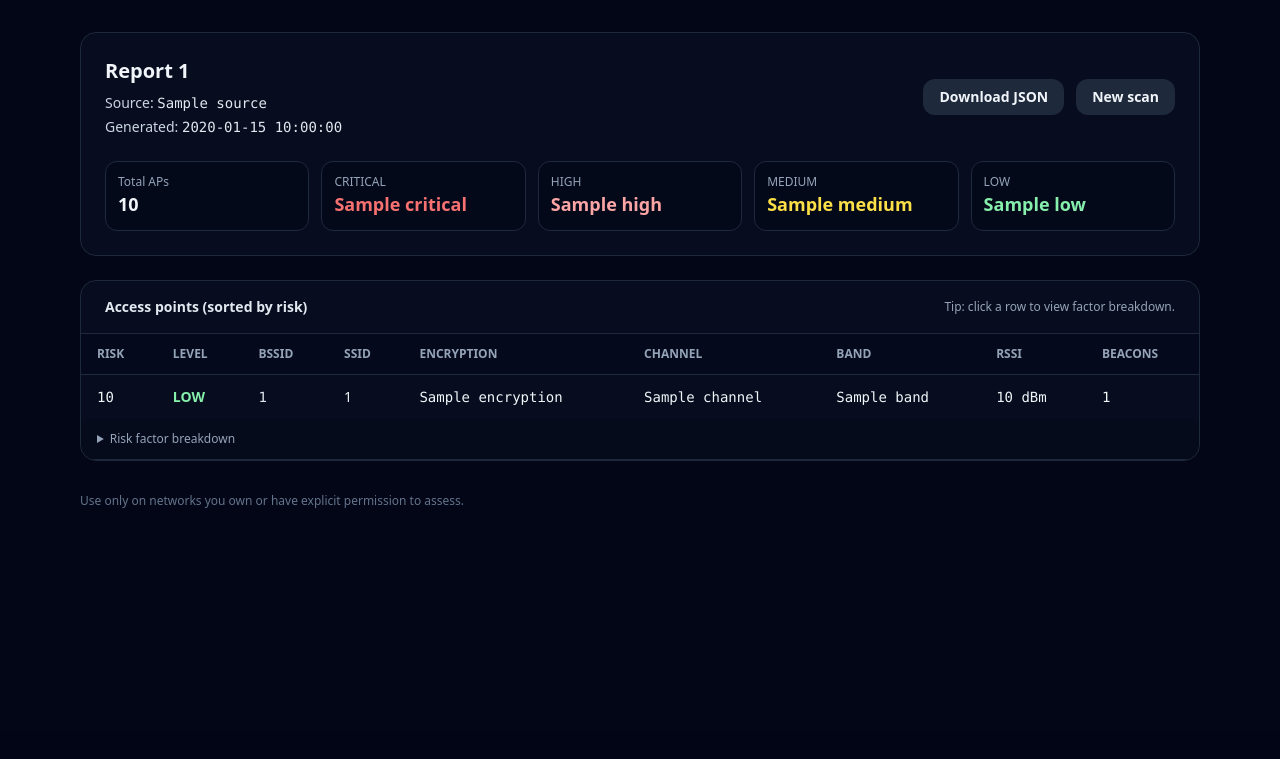
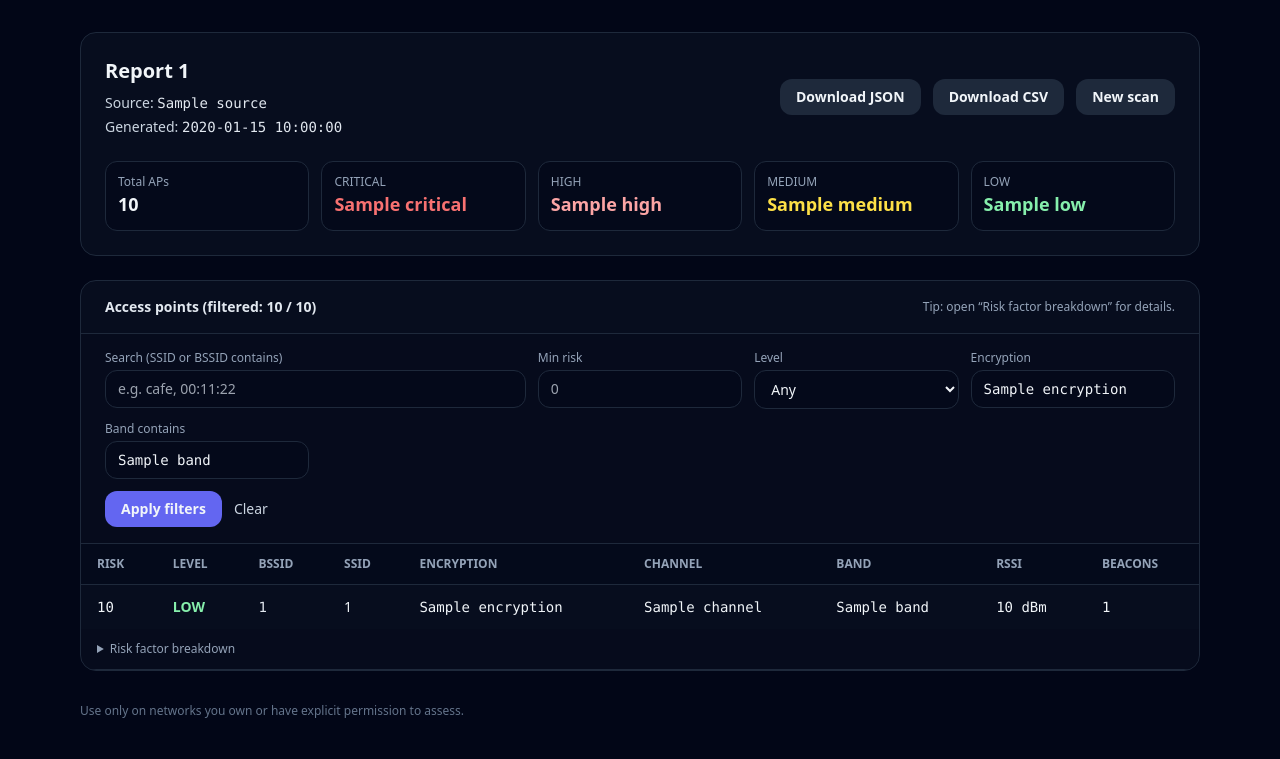
Before and after one commit to Adnan-Kakkattil/WifiSurfaceAnalyzer, a FastAPI app: template src/wifi_surface_analyzer/web/templates/report.html in a window 1280 px wide. Shown: the part 69-828 px from the top of the page. Before the commit the page ends 577 px from the top, so only its background shows below. Run offline with FastAPI, Linux system fonts and the light colour scheme; the template is opened without the code that fills it: most values are stand-ins (such as "Sample title", 1, 10 or a date in 2020); some libraries are stand-ins or nearby versions.

Commit message:
Web UI upgraded ✅ (filters + CSV + live capture)

```diff
--- a/src/wifi_surface_analyzer/web/app.py
+++ b/src/wifi_surface_analyzer/web/app.py
@@ -1,19 +1,22 @@
 from __future__ import annotations
 
+import csv
+import io
 import os
+import platform
 import uuid
 from datetime import datetime, timezone
 from pathlib import Path
 from typing import Any, Dict, List, Tuple
 
 from fastapi import FastAPI, File, Form, HTTPException, Request, UploadFile
-from fastapi.responses import FileResponse, HTMLResponse, RedirectResponse
+from fastapi.responses import FileResponse, HTMLResponse, RedirectResponse, StreamingResponse
 from fastapi.staticfiles import StaticFiles
 from fastapi.templating import Jinja2Templates
 
 from .. import __version__
 from ..analyze import analyze_packets
-from ..capture import read_pcap
+from ..capture import read_pcap, sniff_live
 from ..io import load_report, save_report
 from ..risk import score_access_point, summarize_risk
 
@@ -43,6 +46,9 @@ def _templates_dir() -> Path:
 def _static_dir() -> Path:
     return (Path(__file__).resolve().parent / "static").resolve()
 
+def _is_live_supported() -> bool:
+    return platform.system().lower() != "windows"
+
 
 app = FastAPI(title="Wi-Fi Attack Surface Analyzer", version=__version__)
 templates = Jinja2Templates(directory=str(_templates_dir()))
@@ -70,6 +76,7 @@ def index(request: Request):
         {
             "request": request,
             "tool_version": __version__,
+            "live_supported": _is_live_supported(),
             "reports": [{"id": rid, "path": str(p)} for rid, p in reports],
         },
     )
@@ -119,6 +126,84 @@ async def scan_pcap(request: Request, capture: UploadFile = File(...), format: s
 
     return RedirectResponse(url=f"/reports/{report_id}", status_code=303)
 
+@app.post("/scan/live")
+def scan_live(iface: str = Form(...), seconds: int = Form(30), format: str = Form("both")):
+    report_id = uuid.uuid4().hex[:12]
+    base = _reports_dir()
+    reports = base / "reports"
+    reports.mkdir(parents=True, exist_ok=True)
+
+    try:
+        packets = sniff_live(iface=iface, seconds=int(seconds))
+        aps_map = analyze_packets(packets)
+    except Exception as e:
+        raise HTTPException(status_code=400, detail=str(e)) from e
+
+    aps = list(aps_map.values())
+    for ap in aps:
+        score_access_point(ap)
+
+    summary = summarize_risk(aps)
+    meta: Dict[str, Any] = {
+        "tool": "wifi-surface-analyzer",
+        "version": __version__,
+        "generated_at": _utc_now_iso(),
+        "source": f"webui:live:{iface}:{seconds}s",
+        "report_id": report_id,
+        "note": "Live capture requires Linux monitor mode + privileges.",
+    }
+
+    report_path = reports / f"{report_id}.json"
+    save_report(path=report_path, meta=meta, aps=aps, summary=summary)
+
+    if format == "json":
+        return FileResponse(path=str(report_path), media_type="application/json", filename=f"{report_id}.json")
+
+    return RedirectResponse(url=f"/reports/{report_id}", status_code=303)
+
+
+def _get_query_str(request: Request, key: str, default: str = "") -> str:
+    v = request.query_params.get(key, default)
+    return str(v) if v is not None else default
+
+
+def _get_query_int(request: Request, key: str, default: int | None = None) -> int | None:
+    raw = request.query_params.get(key, None)
+    if raw is None or raw == "":
+        return default
+    try:
+        return int(raw)
+    except Exception:
+        return default
+
+
+def _apply_filters(*, aps, q: str, min_risk: int | None, level: str, encryption: str, band: str):
+    qn = (q or "").strip().lower()
+    lvl = (level or "").strip().upper()
+    enc = (encryption or "").strip().upper()
+    bd = (band or "").strip().lower()
+
+    out = []
+    for ap in aps:
+        if qn:
+            hay = f"{ap.ssid or ''} {ap.bssid or ''}".lower()
+            if qn not in hay:
+                continue
+        if min_risk is not None:
+            if (ap.risk_score or 0) < min_risk:
+                continue
+        if lvl:
+            if (ap.risk_level or "").upper() != lvl:
+                continue
+        if enc:
+            if (ap.encryption or "").upper() != enc:
+                continue
+        if bd:
+            if bd not in (ap.band or "").lower():
+                continue
+        out.append(ap)
+    return out
+
 
 @app.get("/reports/{report_id}", response_class=HTMLResponse)
 def view_report(request: Request, report_id: str):
@@ -132,8 +217,16 @@ def view_report(request: Request, report_id: str):
         if ap.risk_score is None:
             score_access_point(ap)
 
-    summary = data.get("summary") or summarize_risk(aps)
-    aps_sorted = sorted(aps, key=lambda a: (a.risk_score or -1, a.beacon_count), reverse=True)
+    summary_all = data.get("summary") or summarize_risk(aps)
+    q = _get_query_str(request, "q", "")
+    min_risk = _get_query_int(request, "min_risk", None)
+    level = _get_query_str(request, "level", "")
+    encryption = _get_query_str(request, "encryption", "")
+    band = _get_query_str(request, "band", "")
+
+    aps_filtered = _apply_filters(aps=aps, q=q, min_risk=min_risk, level=level, encryption=encryption, band=band)
+    aps_sorted = sorted(aps_filtered, key=lambda a: (a.risk_score or -1, a.beacon_count), reverse=True)
+    summary_filtered = summarize_risk(aps_sorted)
 
     return templates.TemplateResponse(
         "report.html",
@@ -142,7 +235,9 @@ def view_report(request: Request, report_id: str):
             "tool_version": __version__,
             "report_id": report_id,
             "meta": data.get("meta", {}),
-            "summary": summary,
+            "summary": summary_all,
+            "summary_filtered": summary_filtered,
+            "filters": {"q": q, "min_risk": min_risk if min_risk is not None else "", "level": level, "encryption": encryption, "band": band},
             "access_points": aps_sorted,
         },
     )
@@ -154,3 +249,69 @@ def download_report_json(report_id: str):
     if not report_path.exists():
         raise HTTPException(status_code=404, detail="Report not found.")
     return FileResponse(path=str(report_path), media_type="application/json", filename=f"{report_id}.json")
+
+
+@app.get("/reports/{report_id}.csv")
+def download_report_csv(request: Request, report_id: str):
+    report_path = _reports_dir() / "reports" / f"{report_id}.json"
+    if not report_path.exists():
+        raise HTTPException(status_code=404, detail="Report not found.")
+
+    data = load_report(report_path)
+    aps = data["access_points"]
+    for ap in aps:
+        if ap.risk_score is None:
+            score_access_point(ap)
+
+    q = _get_query_str(request, "q", "")
+    min_risk = _get_query_int(request, "min_risk", None)
+    level = _get_query_str(request, "level", "")
+    encryption = _get_query_str(request, "encryption", "")
+    band = _get_query_str(request, "band", "")
+
+    aps_filtered = _apply_filters(aps=aps, q=q, min_risk=min_risk, level=level, encryption=encryption, band=band)
+    aps_sorted = sorted(aps_filtered, key=lambda a: (a.risk_score or -1, a.beacon_count), reverse=True)
+
+    buf = io.StringIO()
+    w = csv.writer(buf)
+    w.writerow(
+        [
+            "risk_score",
+            "risk_level",
+            "bssid",
+            "ssid",
+            "ssid_hidden",
+            "encryption",
+            "channel",
+            "band",
+            "rssi_dbm",
+            "beacon_count",
+            "first_seen",
+            "last_seen",
+        ]
+    )
+    for ap in aps_sorted:
+        w.writerow(
+            [
+                ap.risk_score,
+                ap.risk_level,
+                ap.bssid,
+                ap.ssid,
+                ap.ssid_hidden,
+                ap.encryption,
+                ap.channel,
+                ap.band,
+                ap.rssi_dbm,
+                ap.beacon_count,
+                ap.first_seen,
+                ap.last_seen,
+            ]
+        )
+
+    payload = buf.getvalue().encode("utf-8")
+    filename = f"{report_id}.csv"
+    return StreamingResponse(
+        iter([payload]),
+        media_type="text/csv; charset=utf-8",
+        headers={"Content-Disposition": f"attachment; filename={filename}"},
+    )
--- a/src/wifi_surface_analyzer/web/templates/report.html
+++ b/src/wifi_surface_analyzer/web/templates/report.html
@@ -14,6 +14,7 @@
         </div>
         <div class="flex items-center gap-3">
           <a class="rounded-xl bg-slate-800 px-4 py-2 text-sm font-semibold hover:bg-slate-700" href="/reports/{{ report_id }}.json">Download JSON</a>
+          <a class="rounded-xl bg-slate-800 px-4 py-2 text-sm font-semibold hover:bg-slate-700" href="/reports/{{ report_id }}.csv?{{ request.query_params }}">Download CSV</a>
           <a class="rounded-xl bg-slate-800 px-4 py-2 text-sm font-semibold hover:bg-slate-700" href="/">New scan</a>
         </div>
       </div>
@@ -44,8 +45,45 @@
 
     <section class="rounded-2xl border border-slate-800 bg-slate-900/40 p-0 overflow-hidden">
       <div class="px-6 py-4 border-b border-slate-800 flex items-center justify-between">
-        <div class="text-sm font-semibold text-slate-200">Access points (sorted by risk)</div>
-        <div class="text-xs text-slate-400">Tip: click a row to view factor breakdown.</div>
+        <div class="text-sm font-semibold text-slate-200">
+          Access points (filtered: {{ summary_filtered.total }} / {{ summary.total }})
+        </div>
+        <div class="text-xs text-slate-400">Tip: open “Risk factor breakdown” for details.</div>
+      </div>
+
+      <div class="px-6 py-4 border-b border-slate-800 bg-slate-950/20">
+        <form class="grid grid-cols-1 md:grid-cols-5 gap-3" method="get">
+          <div class="md:col-span-2">
+            <label class="block text-xs text-slate-400 mb-1">Search (SSID or BSSID contains)</label>
+            <input class="w-full rounded-xl border border-slate-800 bg-slate-950/40 px-3 py-2 text-sm" name="q" value="{{ filters.q }}" placeholder="e.g. cafe, 00:11:22" />
+          </div>
+          <div>
+            <label class="block text-xs text-slate-400 mb-1">Min risk</label>
+            <input class="w-full rounded-xl border border-slate-800 bg-slate-950/40 px-3 py-2 text-sm" name="min_risk" type="number" min="0" max="100" value="{{ filters.min_risk }}" placeholder="0" />
+          </div>
+          <div>
+            <label class="block text-xs text-slate-400 mb-1">Level</label>
+            <select class="w-full rounded-xl border border-slate-800 bg-slate-950/40 px-3 py-2 text-sm" name="level">
+              <option value="" {% if filters.level == "" %}selected{% endif %}>Any</option>
+              <option value="CRITICAL" {% if filters.level == "CRITICAL" %}selected{% endif %}>CRITICAL</option>
+              <option value="HIGH" {% if filters.level == "HIGH" %}selected{% endif %}>HIGH</option>
+              <option value="MEDIUM" {% if filters.level == "MEDIUM" %}selected{% endif %}>MEDIUM</option>
+              <option value="LOW" {% if filters.level == "LOW" %}selected{% endif %}>LOW</option>
+            </select>
+          </div>
+          <div>
+            <label class="block text-xs text-slate-400 mb-1">Encryption</label>
+            <input class="w-full rounded-xl border border-slate-800 bg-slate-950/40 px-3 py-2 text-sm font-mono" name="encryption" value="{{ filters.encryption }}" placeholder="e.g. WPA2-PSK" />
+          </div>
+          <div>
+            <label class="block text-xs text-slate-400 mb-1">Band contains</label>
+            <input class="w-full rounded-xl border border-slate-800 bg-slate-950/40 px-3 py-2 text-sm font-mono" name="band" value="{{ filters.band }}" placeholder="2.4, 5" />
+          </div>
+          <div class="md:col-span-5 flex items-center gap-3">
+            <button class="rounded-xl bg-indigo-500 px-4 py-2 text-sm font-semibold hover:bg-indigo-400" type="submit">Apply filters</button>
+            <a class="text-sm text-slate-300 hover:text-white" href="/reports/{{ report_id }}">Clear</a>
+          </div>
+        </form>
       </div>
 
       <div class="overflow-auto">
```
Also changed, not shown: src/wifi_surface_analyzer/web/templates/index.html (+27 -0 lines), README.md.
